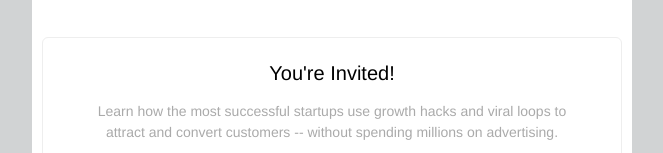
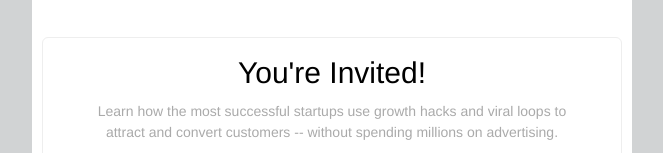
Before and after one commit to cambyses/basic, a plain HTML site: page index.html in a window 1280 px wide. Shown: the part 391-544 px from the top of the page, without its empty margins (308-971 px from the left). Drawn offline with Linux system fonts and the light colour scheme.

Commit message:
Update index.html

```diff
--- a/index.html
+++ b/index.html
@@ -357,7 +357,7 @@ style="padding-top: 0; padding-bottom: 0; padding-top: 0; padding-bottom: 0; bac
 
   <!-- ************************************************** First Text ********************************************************** -->
 
-                              <h2 style="font-size: 20px;">You're Invited!</h2>
+                              <h2 style="font-size: 30px;">You're Invited!</h2>
 
 
                               <br>
```
